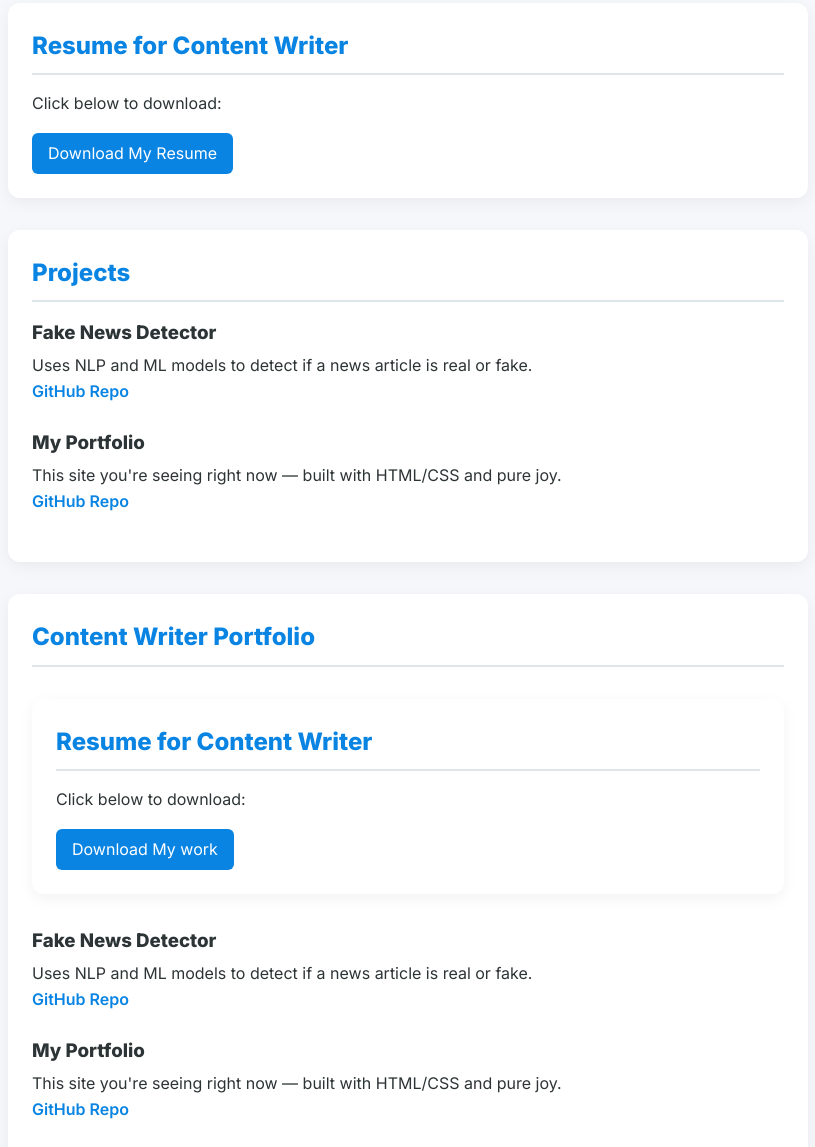
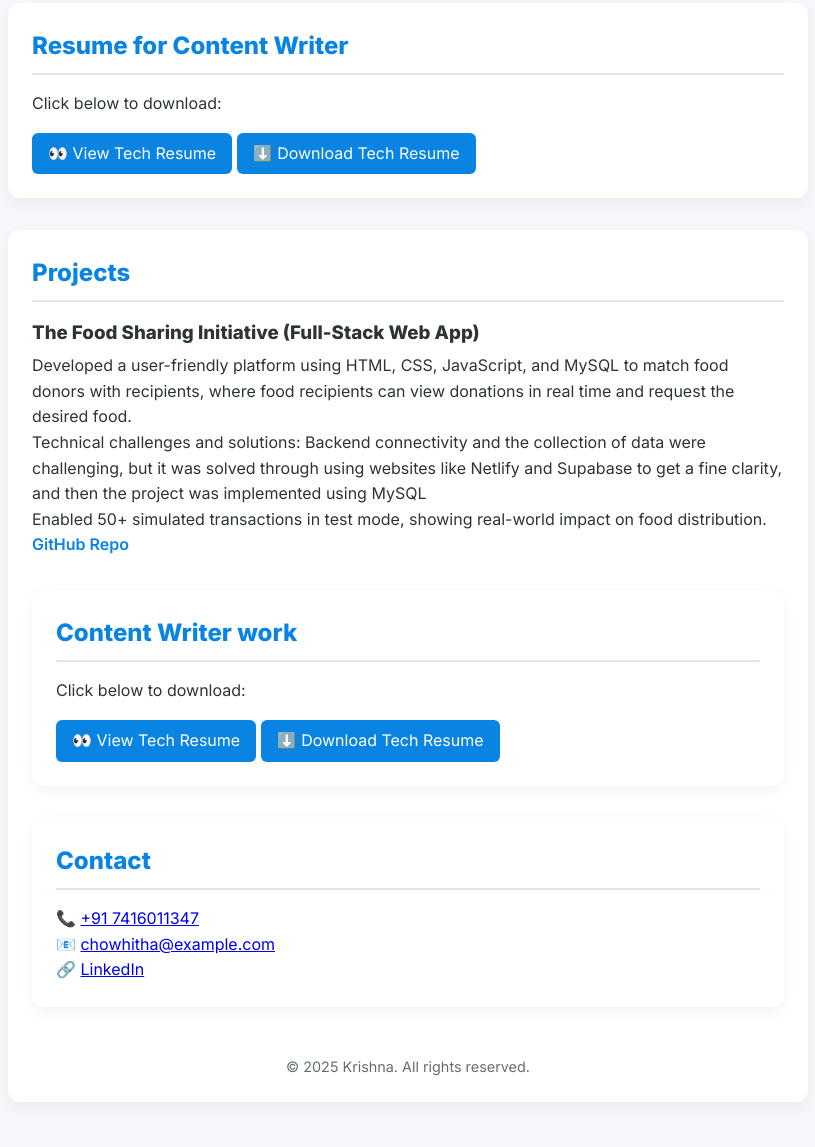
Before and after one commit to CHOWHITHA-ANANTHA/portfolio, a plain HTML site: page portfolio.html in a window 1280 px wide. Shown: the part 1725-2872 px from the top of the page, without its empty margins (232-1047 px from the left). Drawn offline with Linux system fonts and the light colour scheme.

Commit message:
Update portfolio.html

```diff
--- a/portfolio.html
+++ b/portfolio.html
@@ -190,58 +190,41 @@ Let’s connect if you’re looking for someone who codes with purpose, leads wi
   <section id="resume1">
     <h2>Resume</h2>
     <p>Click below to download:</p>
-    <a href="resume.html" download class="resume-download">Download My Resume</a>
+    <a href="resumetech.html" target="_blank" class="resume-download">👀 View Tech Resume</a>
+    <a href="resumetech.pdf" download class="resume-download">⬇️ Download Tech Resume</a>
   </section>
 
   <section id="resume2">
     <h2>Resume for Content Writer</h2>
     <p>Click below to download:</p>
-    <a href="contentwriterresume.html" download class="resume-download">Download My Resume</a>
+    <a href="resumecontent.html" target="_blank" class="resume-download">👀 View Tech Resume</a>
+    <a href="resumecontent.pdf" download class="resume-download">⬇️ Download Tech Resume</a>
   </section>
 
   <section id="projects">
     <h2>Projects</h2>
 
     <div class="project">
-      <h3>Fake News Detector</h3>
-      <p>Uses NLP and ML models to detect if a news article is real or fake.</p>
+      <h3>The Food Sharing Initiative (Full-Stack Web App)</h3>
+      <p>Developed a user-friendly platform using HTML, CSS, JavaScript, and MySQL to match food donors with recipients, where food recipients can view donations in real time and request the desired food.<br>
+      Technical challenges and solutions: Backend connectivity and the collection of data were challenging, but it was solved through using websites like Netlify and Supabase to get a fine clarity, and then the project was implemented using MySQL<br>
+      Enabled 50+ simulated transactions in test mode, showing real-world impact on food distribution.</p>
       <a href="#">GitHub Repo</a>
     </div>
 
-    <div class="project">
-      <h3>My Portfolio</h3>
-      <p>This site you're seeing right now — built with HTML/CSS and pure joy.</p>
-      <a href="#">GitHub Repo</a>
-    </div>
-  </section>
 
-  <section id="projects">
-    <h2>Content Writer Portfolio</h2>
-
-    <section id="resume2">
-      <h2>Resume for Content Writer</h2>
+    <section id="work">
+      <h2>Content Writer work</h2>
       <p>Click below to download:</p>
-      <a href="portfolio.html" download class="resume-download">Download My work</a>
+      <a href="work.html" target="_blank" class="resume-download">👀 View Tech Resume</a>
+      <a href="work.pdf" download class="resume-download">⬇️ Download Tech Resume</a>
     </section>
-
-    <div class="project">
-      <h3>Fake News Detector</h3>
-      <p>Uses NLP and ML models to detect if a news article is real or fake.</p>
-      <a href="#">GitHub Repo</a>
-    </div>
-
-    <div class="project">
-      <h3>My Portfolio</h3>
-      <p>This site you're seeing right now — built with HTML/CSS and pure joy.</p>
-      <a href="#">GitHub Repo</a>
-    </div>
-  </section>
 
   <section id="contact">
     <h2>Contact</h2>
     <p>📞 <a href="tel:+917416011347">+91 7416011347</a></p>
     <p>📧 <a href="mailto:chowhitha@example.com">chowhitha@example.com</a></p>
-    <p>🔗 <a href="www.linkedin.com/in/chowhitha-anantha-14a267312" target="_blank">LinkedIn</a></p>
+    <p>🔗 <a href="https://www.linkedin.com/in/chowhitha-anantha-14a267312/" target="_blank">LinkedIn</a></p>
   </section>
 
   <div class="floating-icons">
```
